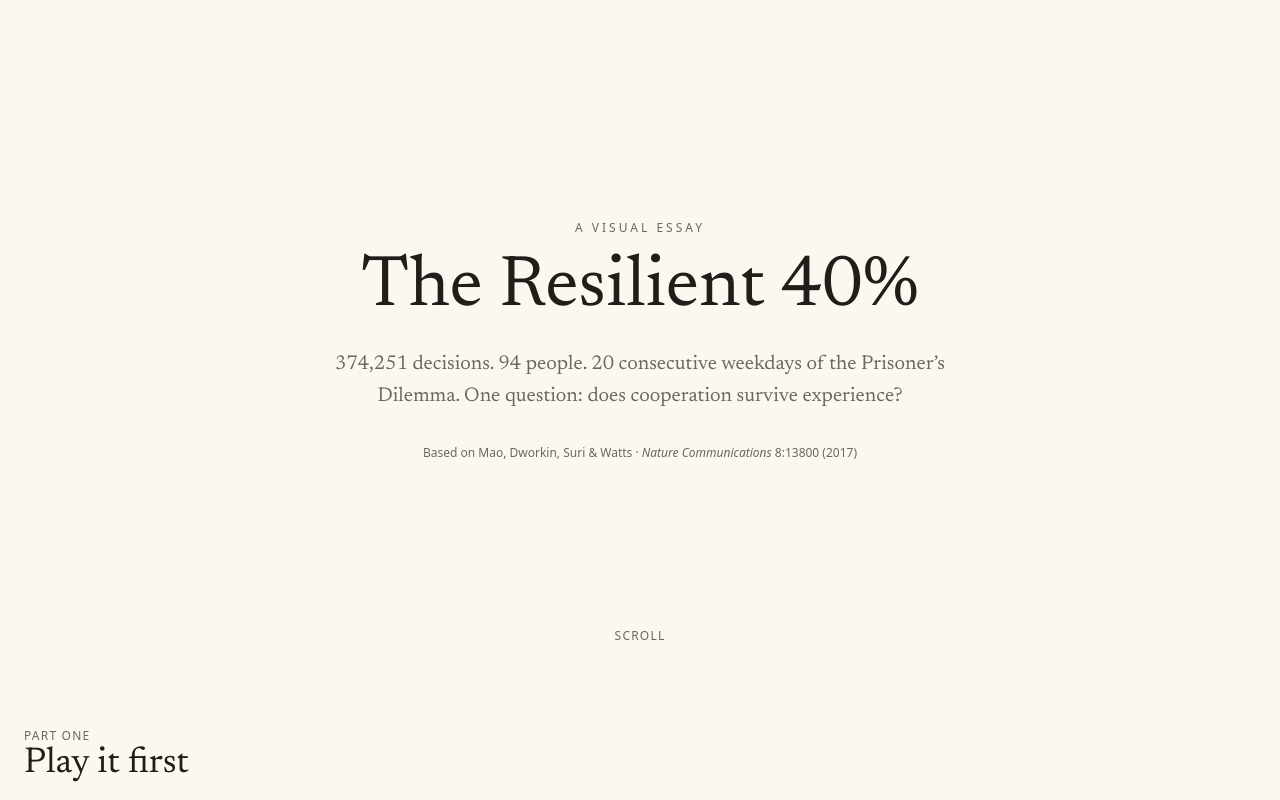
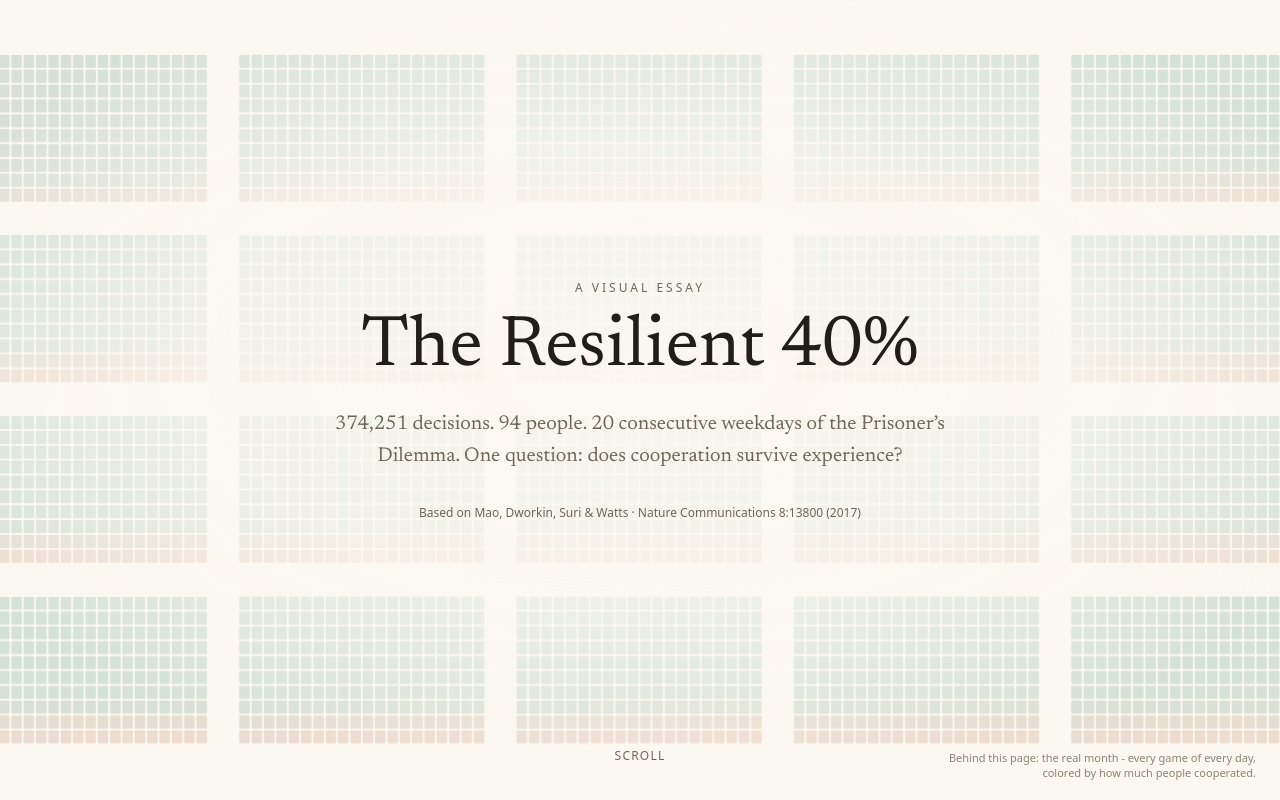
Before and after one commit to mizzao/long-run-cooperation-viz, a SvelteKit app: page / in a window 1280 px wide. Shown: the top 800 px of the page. Built offline with nearby package versions, Linux system fonts and the light colour scheme.

Commit message:
feat: title hero

```diff
--- /dev/null
+++ b/src/lib/content/hero.ts
@@ -0,0 +1,10 @@
+export const hero = {
+  kicker: 'A visual essay',
+  title: 'The Resilient 40%',
+  subtitle:
+    '374,251 decisions. 94 people. 20 consecutive weekdays of the Prisoner’s Dilemma. One question: does cooperation survive experience?',
+  citation: 'Based on Mao, Dworkin, Suri & Watts · Nature Communications 8:13800 (2017)',
+  scroll: 'Scroll',
+  backdropNote: 'Behind this page: the real month - every game of every day, colored by how much people cooperated.',
+  aria: 'Faded backdrop: twenty daily panels of the experiment, each showing cooperation rates for 20 games of 10 rounds'
+} as const;
--- /dev/null
+++ b/src/lib/sections/Hero.svelte
@@ -0,0 +1,90 @@
+<script lang="ts">
+  import { prefersReducedMotion } from '$lib/scroll/progress';
+  import type { Heartbeat } from '$lib/data/cooperation';
+  import { hero } from '$lib/content/hero';
+
+  const { heartbeat }: { heartbeat: Heartbeat } = $props();
+
+  const reduced = prefersReducedMotion();
+
+  const W = 1240;
+  const H = 700;
+  const COLSN = 5;
+  const MW = 216;
+  const MH = 130;
+  const GX = (W - COLSN * MW) / (COLSN + 1);
+  const GY = (H - 4 * MH - 40) / 5;
+
+  const COOP = [21, 115, 91];
+  const DEFECT = [214, 74, 34];
+  const cellFill = (rate: number | null): string => {
+    if (rate === null) return '#DFD8C8';
+    const t = 1 - rate;
+    const c = COOP.map((v, i) => Math.round(v + (DEFECT[i] - v) * t));
+    return `rgb(${c[0]} ${c[1]} ${c[2]})`;
+  };
+
+  interface Mini {
+    x: number;
+    y: number;
+    day: number;
+    cells: { x: number; y: number; f: string }[];
+  }
+
+  const minis: Mini[] = (() => {
+    const out: Mini[] = [];
+    for (let d = 1; d <= 20; d++) {
+      const row = Math.floor((d - 1) / COLSN);
+      const col = (d - 1) % COLSN;
+      const x = GX + col * (MW + GX);
+      const y = GY + row * (MH + GY) + 20;
+      const rates = heartbeat[String(d) as keyof Heartbeat] as (number | null)[];
+      const cells: Mini['cells'] = [];
+      const cw = MW / 20;
+      const ch = MH / 10;
+      for (let g = 0; g < 20; g++) {
+        for (let r = 0; r < 10; r++) {
+          cells.push({ x: x + g * cw, y: y + r * ch, f: cellFill(rates[g * 10 + r] ?? null) });
+        }
+      }
+      out.push({ x, y, day: d, cells });
+    }
+    return out;
+  })();
+</script>
+
+<header class="relative flex min-h-screen flex-col items-center justify-center overflow-hidden px-6 text-center">
+  <svg viewBox="0 0 {W} {H}" class="absolute inset-0 h-full w-full opacity-[0.17]" preserveAspectRatio="xMidYMid slice"
+       role="img" aria-label={hero.aria}>
+    {#each minis as m}
+      <g style={reduced ? '' : `animation: hero-day-in 0.9s ease ${(m.day - 1) * 0.1}s both`}>
+        {#each m.cells as cell}
+          <rect x={cell.x} y={cell.y} width={MW / 20 - 1.6} height={MH / 10 - 1.6} rx="1" fill={cell.f} />
+        {/each}
+      </g>
+    {/each}
+  </svg>
+  <div class="pointer-events-none absolute inset-0"
+       style="background: radial-gradient(ellipse 62% 52% at 50% 46%, #FBF8F1F2 0%, #FBF8F1B0 55%, #FBF8F100 100%)"></div>
+
+  <div class="relative">
+    <p class="font-sans text-xs uppercase tracking-[0.25em] text-muted">{hero.kicker}</p>
+    <h1 class="mt-4 font-serif text-5xl sm:text-7xl text-ink">{hero.title}</h1>
+    <p class="mx-auto mt-6 max-w-2xl font-serif text-xl leading-relaxed text-muted">{hero.subtitle}</p>
+    <p class="mt-8 font-sans text-xs text-muted">{hero.citation}</p>
+  </div>
+
+  <p class="absolute bottom-5 right-6 max-w-xs text-right font-sans text-[11px] leading-snug text-muted opacity-80">{hero.backdropNote}</p>
+  <p class="absolute bottom-8 animate-bounce font-sans text-xs uppercase tracking-widest text-muted motion-reduce:animate-none">{hero.scroll}</p>
+</header>
+
+<style>
+  @keyframes -global-hero-day-in {
+    from {
+      opacity: 0;
+    }
+    to {
+      opacity: 1;
+    }
+  }
+</style>
--- a/src/routes/+page.svelte
+++ b/src/routes/+page.svelte
@@ -1,5 +1,6 @@
 <script lang="ts">
   import Unravelling from '$lib/sections/Unravelling.svelte';
+  import Hero from '$lib/sections/Hero.svelte';
   import Playable from '$lib/sections/Playable.svelte';
   import Theory from '$lib/sections/Theory.svelte';
   import Experiment from '$lib/sections/Experiment.svelte';
@@ -34,18 +35,7 @@
 </svelte:head>
 
 <main class="bg-paper text-ink">
-  <header class="relative flex min-h-[85vh] flex-col items-center justify-center px-6 text-center">
-    <p class="font-sans text-xs uppercase tracking-[0.25em] text-muted">A visual essay</p>
-    <h1 class="mt-4 font-serif text-5xl sm:text-7xl text-ink">The Resilient 40%</h1>
-    <p class="mt-6 max-w-2xl font-serif text-xl leading-relaxed text-muted">
-      374,251 decisions. 94 people. 20 consecutive weekdays of the Prisoner&#8217;s Dilemma.
-      One question: does cooperation survive experience?
-    </p>
-    <p class="mt-8 font-sans text-xs text-muted">
-      Based on Mao, Dworkin, Suri &amp; Watts &#183; <span class="italic">Nature Communications</span> 8:13800 (2017)
-    </p>
-    <p class="absolute bottom-8 animate-bounce font-sans text-xs uppercase tracking-widest text-muted motion-reduce:animate-none">Scroll</p>
-  </header>
+  <Hero {heartbeat} />
 
   <Playable />
 
```
